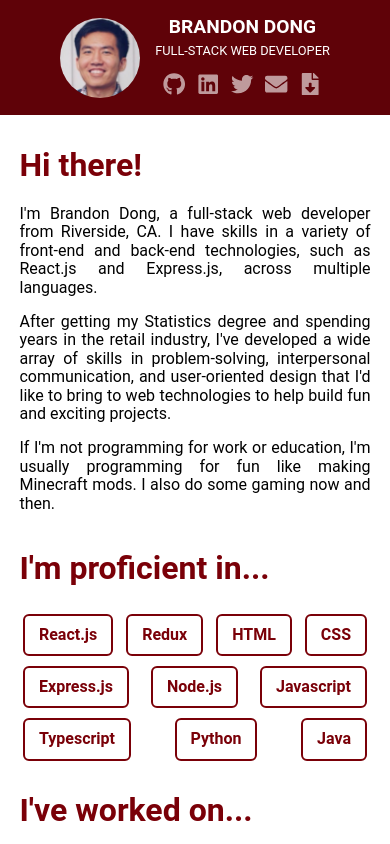
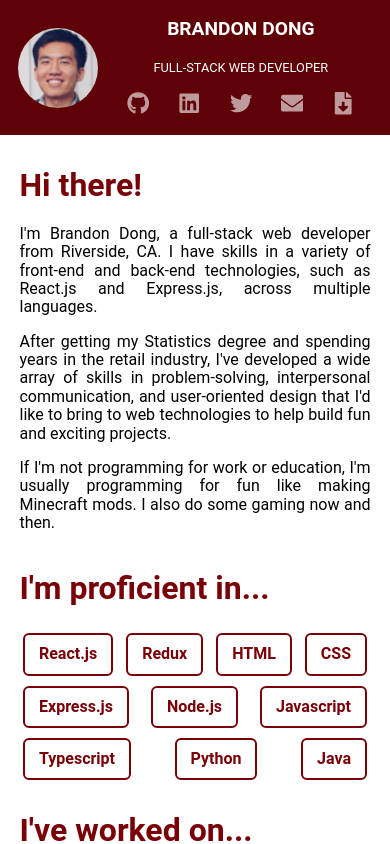
Before and after one commit to gasingdong/brandondong.com, a React (Create React App) app: page / in a window 390 px wide. Shown: the top 844 px of the page. Built offline with nearby package versions, Linux system fonts and the light colour scheme.

Commit message:
better tablet header

```diff
--- a/src/components/Header.tsx
+++ b/src/components/Header.tsx
@@ -37,10 +37,9 @@ const Header: React.FC = () => {
   return (
     <header className="header">
       <img className="avatar" src={Photo} alt="headshot" />
-      <div className="title">
-        <h1 className="title__name">BRANDON DONG</h1>
-        <h2 className="title__role">FULL-STACK WEB DEVELOPER</h2>
-        <div className="title__icons">
+      <div className="name">BRANDON DONG</div>
+      <div className="title">FULL-STACK WEB DEVELOPER</div>
+      <div className="socialicons">
         {contacts.map(contact => (
           <SocialIcon
             key={contact.url}
@@ -50,7 +49,6 @@ const Header: React.FC = () => {
           />
         ))}
       </div>
-      </div>
     </header>
   );
 };
--- a/src/components/SocialIcon.tsx
+++ b/src/components/SocialIcon.tsx
@@ -11,7 +11,7 @@ const SocialIcon: React.FC<SocialIconProps> = (props: SocialIconProps) => {
   const { url, Icon, download } = props;
 
   return (
-    <a className="title__icon" href={url} download={download}>
+    <a href={url} download={download}>
       <Icon />
     </a>
   );
--- a/src/stylesheets/layout/_header.scss
+++ b/src/stylesheets/layout/_header.scss
@@ -2,50 +2,74 @@
 // This file contains all styles related to the header of the site/application.
 // -----------------------------------------------------------------------------
 .header {
-  padding: 5px 2%;
-  @include flex();
-  max-height: 200px;
+  padding: 10px 3%;
   background-color: $dark-color;
   color: $white;
   line-height: 24px;
+  display: grid;
+  grid-template-rows: repeat(3, 1fr);
+  grid-template-columns: 25% auto;
+  justify-items: center;
+  align-items: center;
+
+  @include for-tablet-up {
+    grid-template-columns: 20% auto 25%;
+    grid-template-rows: repeat(4, 1fr);
+  }
 }
 
 .avatar {
   margin: 10px 2%;
   width: 80px;
   border-radius: 50%;
+  grid-row: 1 / span 5;
+}
+
+.name {
+  font-size: 1.2rem;
+  margin: 0;
+  grid-row: 1;
+  font-weight: bold;
+
+  @include for-tablet-up {
+    font-size: 1.6rem;
+    grid-row: 2;
+    justify-self: left;
+  }
 }
 
 .title {
-  margin: 10px 2%;
-  @include flex(column);
+  margin: 0;
+  font-size: 0.8rem;
+  grid-row: 2;
 
-  &__name {
-    font-size: 1.2rem;
-    margin: 0;
+  @include for-tablet-up {
+    font-size: 1rem;
+    grid-row: 3;
+    justify-self: left;
+  }
+}
+
+.socialicons {
+  font-size: 1.4rem;
+  margin: 2% 0;
+  width: 100%;
+  grid-row: 3;
+  @include flex(row, space-evenly);
+
+  @include for-tablet-up {
+    grid-row: 2 / span 2;
+    grid-column: 3;
   }
 
-  &__role {
-    margin: 0;
-    font-size: 0.8rem;
-    font-weight: inherit;
-    padding-bottom: 10px;
-  }
-
-  &__icons {
-    font-size: 1.4rem;
-    margin: 0;
-    width: 100%;
-    @include flex(row, space-evenly);
-  }
-
-  &__icon {
+  a {
     color: $white;
     @include flex();
     opacity: 0.6;
     padding: 0 2% 5px 2%;
 
-    &:hover, &:focus {
+    &:hover,
+    &:focus {
       opacity: 1;
     }
 
@@ -55,8 +79,7 @@
   }
 }
 
-@keyframes pulse
-{
+@keyframes pulse {
   0% {
     opacity: 0.6;
   }
```
Lines whose indentation alone changed are shown as unchanged.
